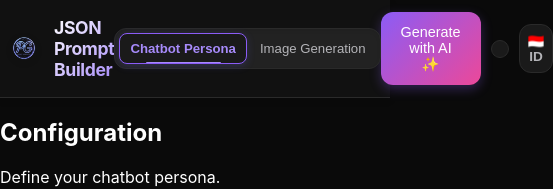
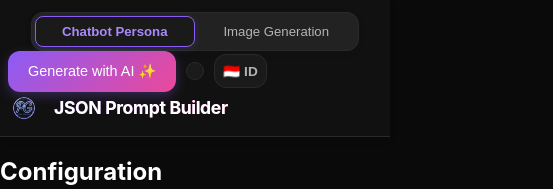
Before and after one commit to Andy0703-E/PromptGenerator, a React (Vite) app: page / in a window 390 px wide. Shown: the top 189 px of the page, 553 px wide, since content can reach past the window. Built offline with nearby package versions, Linux system fonts and the light colour scheme; no server answers.

Commit message:
Update App.css

```diff
--- a/src/App.css
+++ b/src/App.css
@@ -9,61 +9,44 @@
   padding: 1rem var(--spacing-xl);
   background: var(--bg-panel);
   z-index: 100;
-  box-shadow: 0 2px 8px rgba(0, 0, 0, 0.1);
+  box-shadow: 0 2px 8px rgba(0, 0, 0, 0.08);
   border-bottom: 1px solid var(--border-subtle);
   backdrop-filter: blur(10px);
-  transition: all 0.3s ease;
-}
-
-.header-left {
-  display: flex;
-  align-items: center;
-  gap: 2rem;
-  flex: 1;
 }
 
 .logo {
   display: flex;
   align-items: center;
   gap: 0.875rem;
-  text-decoration: none;
-  color: inherit;
-  transition: opacity 0.2s ease;
-}
-
-.logo:hover {
-  opacity: 0.9;
+  flex-shrink: 0;
 }
 
 .logo img {
   width: 44px;
   height: 44px;
   object-fit: contain;
-  transition: transform 0.3s cubic-bezier(0.4, 0, 0.2, 1);
-  filter: drop-shadow(0 2px 4px rgba(0, 0, 0, 0.1));
+  transition: transform 0.3s ease;
 }
 
-.logo:hover img {
-  transform: scale(1.08) rotate(2deg);
+.logo img:hover {
+  transform: scale(1.05);
 }
 
 .logo-text {
   font-size: 1.5rem;
   font-weight: 700;
   letter-spacing: -0.02em;
-  background: linear-gradient(135deg, var(--text-primary), var(--accent-primary));
-  -webkit-background-clip: text;
-  -webkit-text-fill-color: transparent;
-  background-clip: text;
-  line-height: 1.2;
+  color: var(--text-primary);
 }
 
+/* Center container for template selector */
 .header-center {
-  flex: 2;
+  position: absolute;
+  left: 50%;
+  transform: translateX(-50%);
   display: flex;
   justify-content: center;
-  max-width: 600px;
-  margin: 0 auto;
+  align-items: center;
 }
 
 .template-selector {
@@ -73,29 +56,7 @@
   padding: 4px;
   border-radius: 12px;
   border: 1px solid var(--border-subtle);
-  box-shadow: inset 0 2px 4px rgba(0, 0, 0, 0.06);
-  position: relative;
-}
-
-.template-selector::before {
-  content: '';
-  position: absolute;
-  top: 0;
-  left: 0;
-  right: 0;
-  bottom: 0;
-  border-radius: 12px;
-  padding: 1px;
-  background: linear-gradient(135deg, var(--border-focus), transparent);
-  -webkit-mask: linear-gradient(#fff 0 0) content-box, linear-gradient(#fff 0 0);
-  -webkit-mask-composite: xor;
-  mask-composite: exclude;
-  opacity: 0;
-  transition: opacity 0.3s ease;
-}
-
-.template-selector:hover::before {
-  opacity: 1;
+  box-shadow: 0 2px 8px rgba(0, 0, 0, 0.06);
 }
 
 .nav-btn {
@@ -107,29 +68,9 @@
   font-weight: 500;
   font-size: 0.925rem;
   cursor: pointer;
-  transition: all 0.25s cubic-bezier(0.4, 0, 0.2, 1);
+  transition: all 0.25s ease;
   white-space: nowrap;
   position: relative;
-  overflow: hidden;
-}
-
-.nav-btn::before {
-  content: '';
-  position: absolute;
-  top: 50%;
-  left: 50%;
-  width: 0;
-  height: 0;
-  border-radius: 50%;
-  background: var(--accent-primary);
-  opacity: 0.1;
-  transform: translate(-50%, -50%);
-  transition: width 0.6s, height 0.6s;
-}
-
-.nav-btn:hover::before {
-  width: 100px;
-  height: 100px;
 }
 
 .nav-btn:hover {
@@ -142,27 +83,14 @@
   background: var(--bg-card);
   color: var(--accent-primary);
   font-weight: 600;
-  box-shadow: 0 2px 8px rgba(99, 102, 241, 0.2);
+  box-shadow: 0 2px 8px rgba(99, 102, 241, 0.15);
   border: 1px solid var(--border-focus);
 }
 
-.nav-btn.active::after {
-  content: '';
-  position: absolute;
-  bottom: -1px;
-  left: 20%;
-  right: 20%;
-  height: 2px;
-  background: var(--accent-primary);
-  border-radius: 2px;
-}
-
+/* Empty space on the right for balance */
 .header-right {
-  display: flex;
-  align-items: center;
-  gap: 1rem;
-  flex: 1;
-  justify-content: flex-end;
+  width: 200px; /* Adjust based on logo width */
+  flex-shrink: 0;
 }
 
 /* Mobile menu toggle */
@@ -187,10 +115,6 @@
     padding: 1rem var(--spacing-lg);
   }
 
-  .header-left {
-    gap: 1.5rem;
-  }
-
   .logo-text {
     font-size: 1.375rem;
   }
@@ -199,19 +123,17 @@
     width: 40px;
     height: 40px;
   }
+
+  .header-right {
+    width: 180px;
+  }
 }
 
 @media (max-width: 768px) {
   .app-header {
     padding: 0.875rem var(--spacing-md);
     min-height: 64px;
-    flex-wrap: nowrap;
     position: relative;
-  }
-
-  .header-left {
-    flex: 1;
-    gap: 0.75rem;
   }
 
   .logo-text {
@@ -224,40 +146,29 @@
   }
 
   .header-center {
-    position: absolute;
-    top: 100%;
-    left: 0;
-    right: 0;
-    flex: none;
-    max-width: none;
-    margin: 0;
-    padding: 0.75rem var(--spacing-md);
-    background: var(--bg-panel);
-    border-bottom: 1px solid var(--border-subtle);
-    transform: translateY(-100%);
-    opacity: 0;
-    visibility: hidden;
-    transition: all 0.3s cubic-bezier(0.4, 0, 0.2, 1);
-    box-shadow: 0 4px 12px rgba(0, 0, 0, 0.1);
-  }
-
-  .header-center.mobile-open {
-    transform: translateY(0);
-    opacity: 1;
-    visibility: visible;
+    position: static;
+    transform: none;
+    order: 3;
+    width: 100%;
+    margin-top: 0.75rem;
+    padding: 0 var(--spacing-md);
   }
 
   .template-selector {
     width: 100%;
+    max-width: 400px;
+    margin: 0 auto;
     justify-content: center;
-    padding: 6px;
   }
 
   .nav-btn {
     flex: 1;
-    padding: 0.5rem 0.75rem;
+    padding: 0.5rem 1rem;
     font-size: 0.875rem;
-    max-width: 140px;
+  }
+
+  .header-right {
+    display: none;
   }
 
   .mobile-menu-toggle {
@@ -266,8 +177,18 @@
     justify-content: center;
   }
 
-  .header-right {
-    flex: 0;
+  /* Make header flex column on mobile */
+  .app-header {
+    flex-wrap: wrap;
+    justify-content: space-between;
+  }
+
+  .logo {
+    order: 1;
+  }
+
+  .mobile-menu-toggle {
+    order: 2;
   }
 }
 
@@ -287,22 +208,39 @@
   }
 
   .header-center {
-    padding: 0.5rem var(--spacing-sm);
+    padding: 0 var(--spacing-sm);
+    margin-top: 0.5rem;
   }
 
   .template-selector {
-    padding: 4px;
+    max-width: 320px;
+    padding: 3px;
     gap: 3px;
   }
 
   .nav-btn {
-    padding: 0.425rem 0.625rem;
+    padding: 0.425rem 0.75rem;
     font-size: 0.825rem;
   }
 }
 
-/* Animation for header scroll effect */
-.app-header.scrolled {
-  box-shadow: 0 4px 16px rgba(0, 0, 0, 0.12);
-  backdrop-filter: blur(12px);
+/* Optional: Add animation for mobile menu */
+.template-selector.mobile-hidden {
+  display: none;
 }
+
+.template-selector.mobile-visible {
+  display: flex;
+  animation: slideDown 0.3s ease;
+}
+
+@keyframes slideDown {
+  from {
+    opacity: 0;
+    transform: translateY(-10px);
+  }
+  to {
+    opacity: 1;
+    transform: translateY(0);
+  }
+}
```
